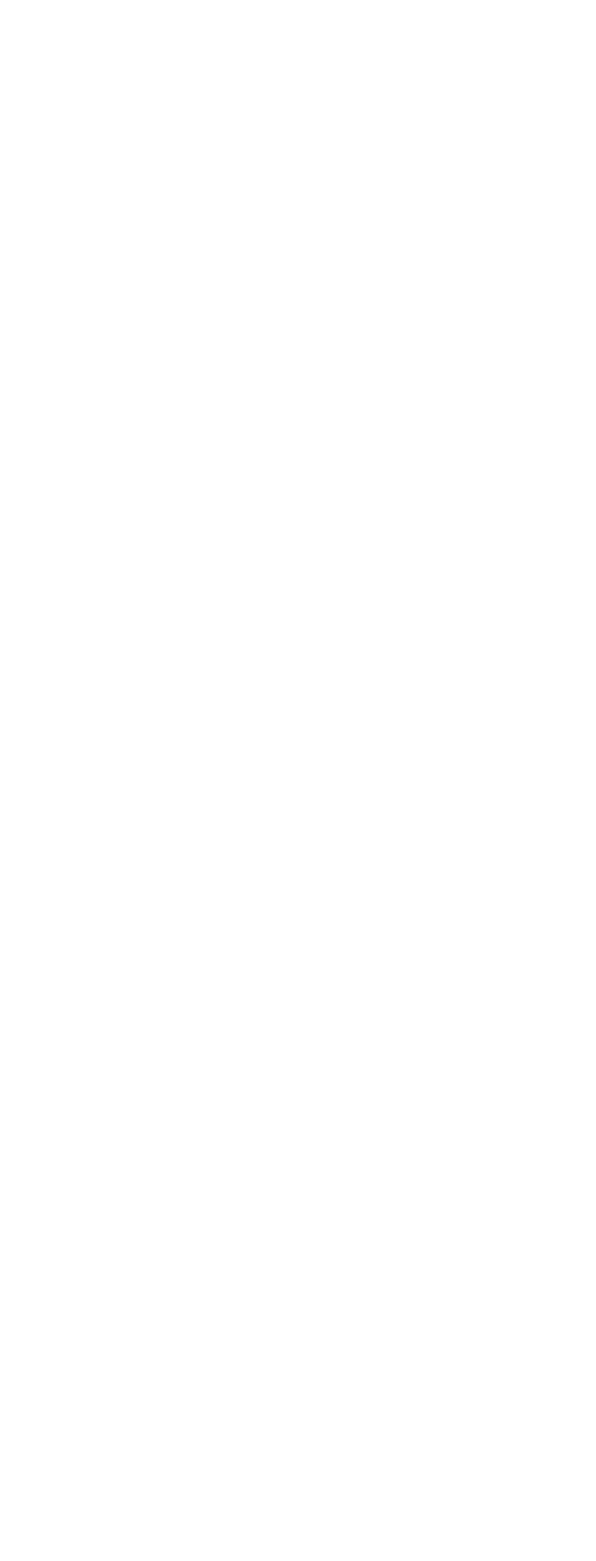
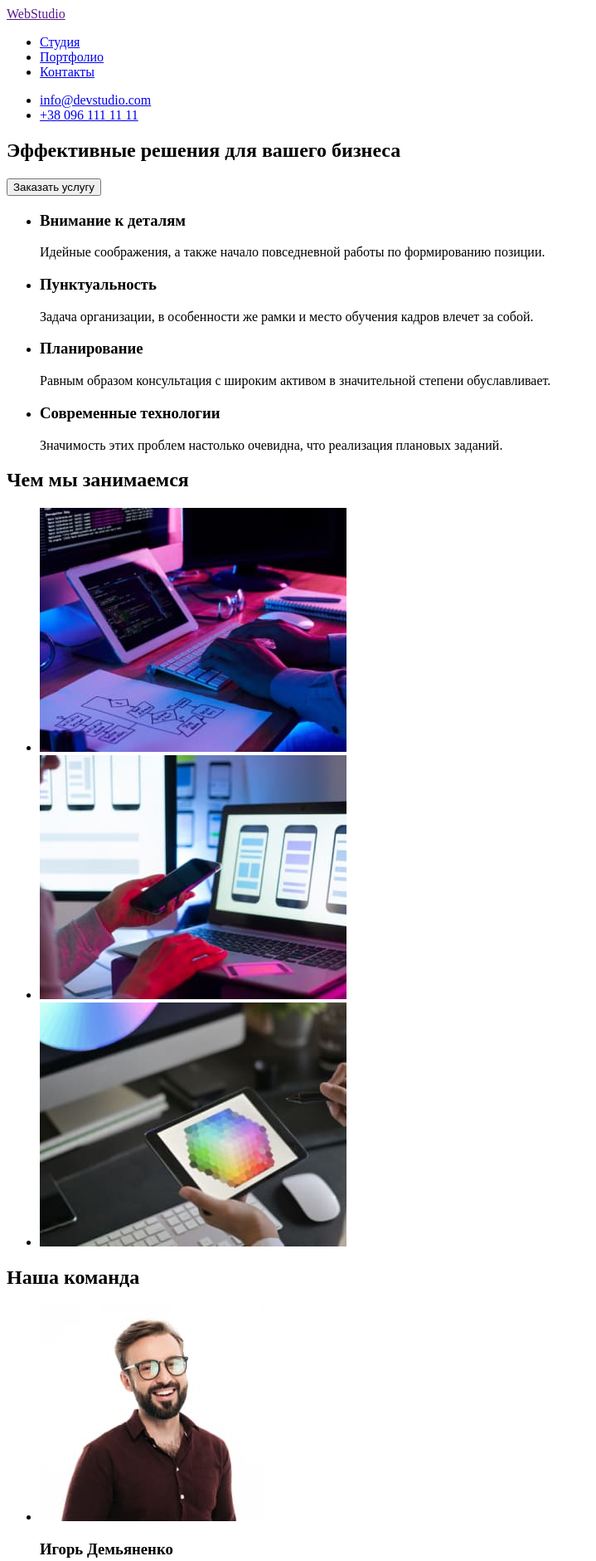
Before and after one commit to JuliaPilik/goit-markup-hw-01, a plain HTML site: page index.html in a window 1280 px wide. Shown: the top 1881 px of the page at 83% size, without its empty margins (0-719 px from the left). Before the commit the page ends 800 px from the top, so only its background shows below. Drawn offline with Linux system fonts and the light colour scheme.

Commit message:
загружает все файлы проекта

```diff
--- a/index.html
+++ b/index.html
@@ -1,5 +1,5 @@
 <!DOCTYPE html>
-<html lang="en">
+<html lang="ru">
 <head>
     <meta charset="UTF-8">
     <meta http-equiv="X-UA-Compatible" content="IE=edge">
@@ -7,6 +7,86 @@
     <title>Document</title>
 </head>
 <body>
-
+    <header>
+        <nav>
+        <a href=""><span>Web</span>Studio</a>
+            <ul>
+                <li><a href="#">Студия</a></li>
+                <li><a href="#">Портфолио</a></li>
+                <li><a href="#">Контакты</a></li>
+            </ul>
+        </nav>
+        <ul>
+            <li><a href="mailto:info@devstudio.com">info@devstudio.com</a></li>
+            <li><a href="tel:+380961111111">+38 096 111 11 11</a></li>
+        </ul>
+    </header>
+    <main>
+        <section>
+            <h1>Эффективные решения для вашего бизнеса</h1>
+            <button type="button">Заказать услугу</button>
+        </section>
+        <section>
+            <uL>
+                <li>
+                    <h3>Внимание к деталям</h3>
+                    <p>Идейные соображения, а также начало повседневной работы по формированию позиции.</p>
+                </li>
+                <li>
+                    <h3>Пунктуальность</h3>
+                    <p>Задача организации, в особенности же рамки и место обучения кадров влечет за собой.</p>
+                </li>
+                <li>
+                    <h3>Планирование</h3>
+                    <p>Равным образом консультация с широким активом в значительной степени обуславливает.</p>
+                </li>
+                <li>
+                    <h3>Современные технологии</h3>
+                    <p>Значимость этих проблем настолько очевидна, что реализация плановых заданий.</p>
+                </li>
+            </uL>
+        </section>
+        <section>
+            <h2>Чем мы занимаемся</h2>
+            <ul>
+                <li><img src="./images/work-img1.jpg" alt="Разработка web-приложений" width="370"></li>
+                <li><img src="./images/work-img2.jpg" alt="Разработка мобильных приложений" width="370"></li>
+                <li><img src="./images/work-img3.jpg" alt="Создание дизайнов разной сложности" width="370"></li>
+            </ul>
+        </section>
+        <section>
+            <h2>Наша команда</h2>
+            <ul>
+                <li>
+                    <img src="./images/team-img1.jpg" alt="Игорь Демьяненко- Дизайнер" width="270">
+                    <h3>Игорь Демьяненко</h3>
+                    <p>Product Designer</p>
+                </li>
+                <li>
+                    <img src="./images/team-img2.jpg" alt="Ольга Репина-Frontend разработчик" width="270">
+                    <h3>Ольга Репина</h3>
+                    <p>Frontend Developer</p>
+                </li>
+                <li>
+                    <img src="./images/team-img3.jpg" alt="Николай Тарасов- Маркетолог" width="270">
+                    <h3>Николай Тарасов</h3>
+                    <p>Marketing</p>
+                </li>
+                <li>
+                    <img src="./images/team-img4.jpg" alt="Михаил Ермаков-UI Дизайнер" width="270">
+                    <h3>Михаил Ермаков</h3>
+                    <p>UI Designer</p>
+                </li>
+            </ul>
+        </section>
+    </main>
+    <footer>
+        <a href=""><span>Web</span>Studio</a>
+        <address>г. Киев, пр-т Леси Украинки, 26</address>
+        <ul>
+            <li><a href="mailto:info@devstudio.com">info@devstudio.com</a></li>
+            <li><a href="tel:+380961111111">+38 096 111 11 11</a></li>
+        </ul>
+    </footer>
 </body>
 </html>
```
Also changed, not shown: images/team-img1.jpg (added), images/team-img2.jpg (added), images/team-img3.jpg (added), images/team-img4.jpg (added), images/work-img1.jpg (added), images/work-img2.jpg (added), images/work-img3.jpg (added).
